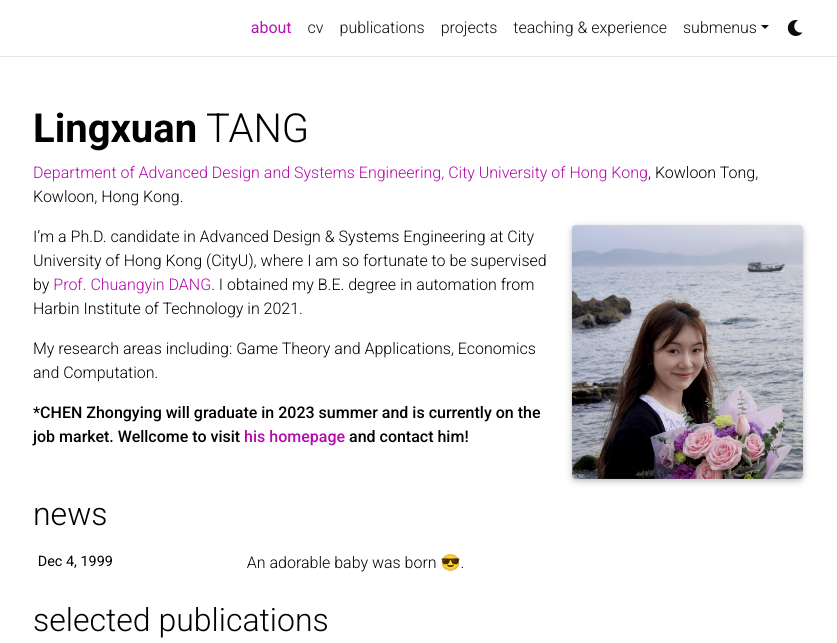
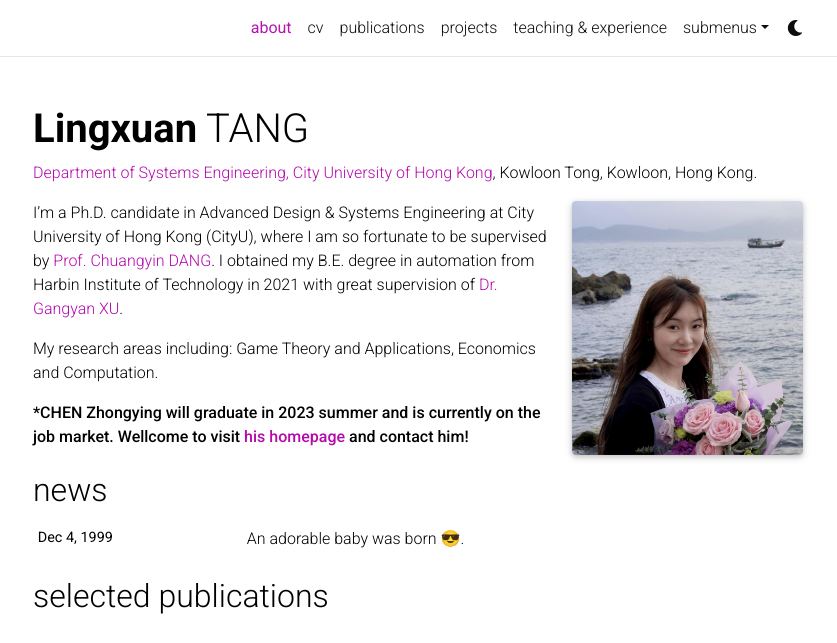
Before and after one commit to LingxuanTANG/LingxuanTANG.github.io, a Jekyll site: the page built from _pages/about.md, in a window 1280 px wide and 956 px high, cut to the strip 0-643 px from the top of the window. Shown: the whole strip, without its empty margins (222-1059 px from the left). Built offline with Jekyll 4.4.1, drawn with Linux system fonts in a browser that asks for light colours; emoji names are drawn with the system emoji font; comment, search, counter and statistics services are not loaded; a style sheet for code colours, icons or effects is not loaded.

Commit message:
Update about.md

```diff
--- a/_pages/about.md
+++ b/_pages/about.md
@@ -2,7 +2,7 @@
 layout: about
 title: about
 permalink: /
-subtitle: <a href='https://scholars.cityu.edu.hk/en/persons/lingxuan-tang(e4b53c2c-0dab-425d-8819-f1210767a5ca).html'>Department of Advanced Design and Systems Engineering, City University of Hong Kong</a>, Kowloon Tong, Kowloon, Hong Kong.
+subtitle: <a href='https://www.cityu.edu.hk/sye/'>Department of Systems Engineering, City University of Hong Kong</a>, Kowloon Tong, Kowloon, Hong Kong.
 
 profile:
   align: right
@@ -15,7 +15,7 @@ selected_papers: true # includes a list of papers marked as "selected={true}"
 social: true  # includes social icons at the bottom of the page
 ---
 
-I’m a Ph.D. candidate in Advanced Design & Systems Engineering at City University of Hong Kong (CityU), where I am so fortunate to be supervised by [Prof. Chuangyin DANG](https://www.cityu.edu.hk/adse/mecdang.htm). I obtained my B.E. degree in automation from Harbin Institute of Technology in 2021.
+I’m a Ph.D. candidate in Advanced Design & Systems Engineering at City University of Hong Kong (CityU), where I am so fortunate to be supervised by [Prof. Chuangyin DANG](https://www.cityu.edu.hk/adse/mecdang.htm). I obtained my B.E. degree in automation from Harbin Institute of Technology in 2021 with great supervision of [Dr. Gangyan XU](http://xugangyan.cn/).
 
 My research areas including:
 Game Theory and Applications, Economics and Computation.
```
